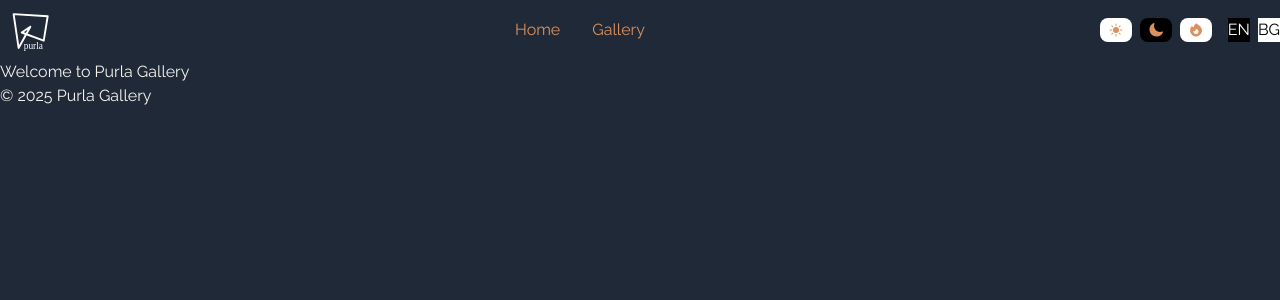
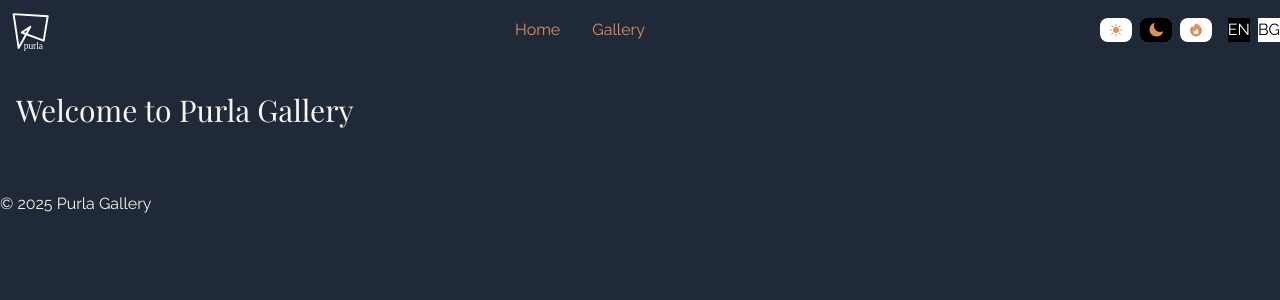
Before and after one commit to stefkay/purla-gallery, a Next.js app: page / in a window 1280 px wide. Shown: the top 300 px of the page. Built offline with nearby package versions, Linux system fonts and the light colour scheme; a web font is replaced by a local one.

Commit message:
fix: add link to logo, remove whole card hover effect

```diff
--- a/src/components/AppHeader.tsx
+++ b/src/components/AppHeader.tsx
@@ -9,7 +9,9 @@
 
   return (
     <header className="flex justify-between items-center">
-      <Logo />
+      <Link href="/" className="link">
+        <Logo />
+      </Link>
       <nav className="flex justify-center space-x-8">
         <Link href="/" className="link">
           {t.home}
--- a/src/components/ProductCard.tsx
+++ b/src/components/ProductCard.tsx
@@ -21,7 +21,10 @@
   const image = first(images);
 
   return (
-    <div key={_id} className="flex flex-col h-full bg-card rounded-md overflow-hidden shadow-card transition-transform duration-300 hover:scale-[1.02]">
+    <div
+      key={_id}
+      className="flex flex-col h-full bg-card rounded-md overflow-hidden shadow-card transition-transform duration-300"
+    >
       <Link href={`/gallery/${slug.current}`} className="block overflow-hidden">
         {image && (
           <div className="relative w-full aspect-square overflow-hidden">
--- a/src/pages/index.tsx
+++ b/src/pages/index.tsx
@@ -2,5 +2,9 @@
 
 export default function Home() {
   const t = useTranslation();
-  return <div>{t.welcomeToPurla}</div>;
+  return (
+    <div className="container mx-auto px-4 py-8">
+      <h1 className="text-3xl font-heading mb-8">{t.welcomeToPurla}</h1>
+    </div>
+  );
 }
```
Also changed, not shown: src/styles/theme-config.tsx (line endings or trailing spaces), src/styles/themes.scss (line endings or trailing spaces).
